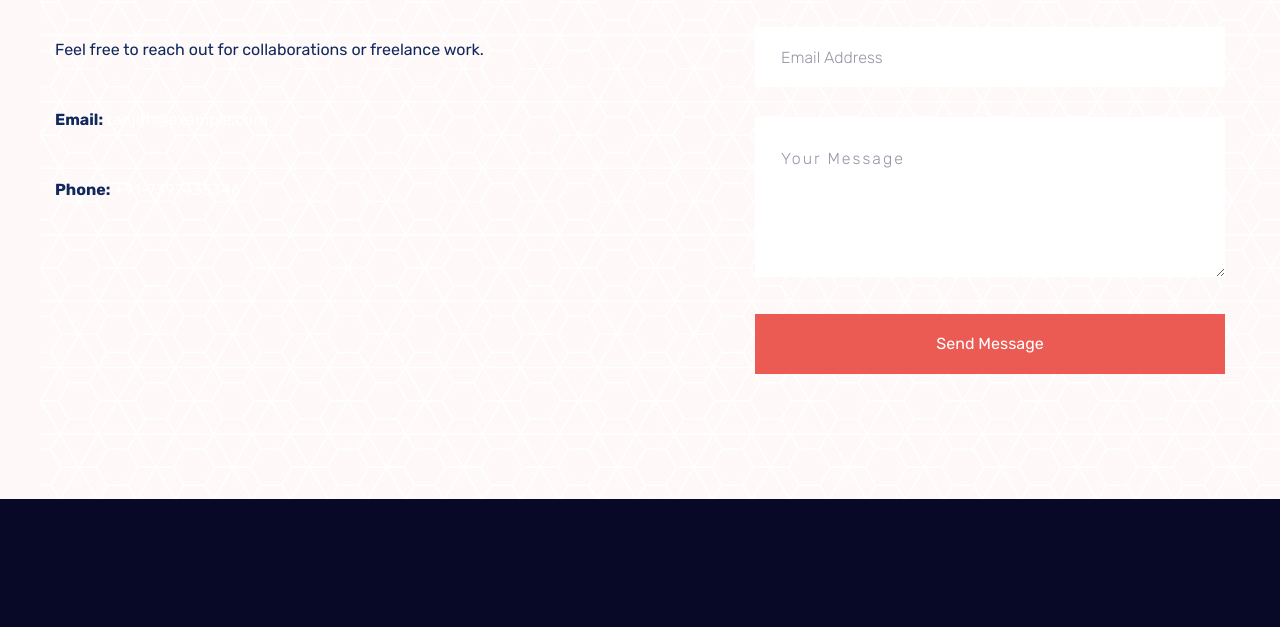
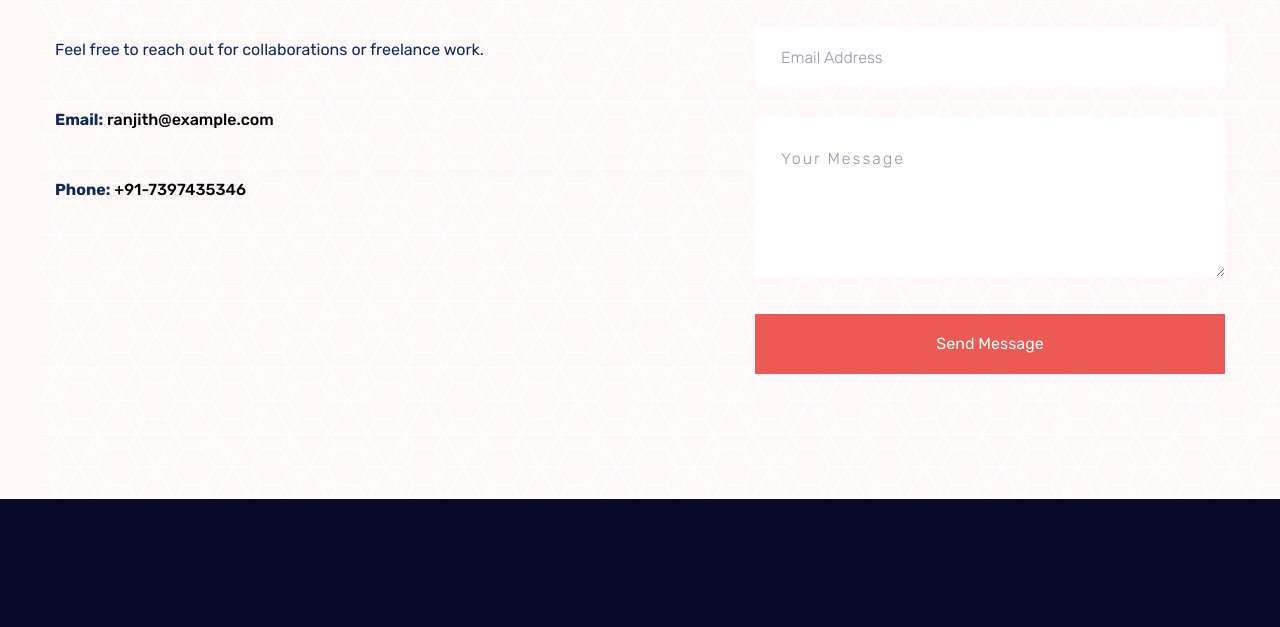
Before and after one commit to Ranjithkumar46/sky_line, a plain HTML site: page portfolio_details.html in a window 1280 px wide. Shown: the part 2571-3198 px from the top of the page. Drawn offline with Linux system fonts and the light colour scheme.

Commit message:
portfolio_details.html

```diff
--- a/portfolio_details.html
+++ b/portfolio_details.html
@@ -61,6 +61,17 @@
     footer p, footer a {
       animation: fadeInUp 1.5s ease;
     }
+
+    .contact-link {
+  color: black;        /* Makes text black */
+  text-decoration: none; /* Removes underline */
+  font-weight: 500;
+}
+
+.contact-link:hover {
+  color: #ff6600;      /* Highlight color when hovered */
+  text-decoration: underline;
+}
   </style>
 </head>
 <body>
@@ -220,10 +231,10 @@
               <h3>Let’s Work Together!</h3>
               <p>Feel free to reach out for collaborations or freelance work.</p>
               <p><strong>Email:</strong>
-               <a href="mailto:ranjith@example.com">ranjith@example.com</a>
+               <a href="mailto:ranjith@example.com" class="contact-link">ranjith@example.com</a>
                 </p>
                <p><strong>Phone:</strong>
-                 <a href="tel:+917397435346">+91-7397435346</a>
+                 <a href="tel:+917397435346" class="contact-link" >+91-7397435346</a>
                  </p>
             </div>
           </div>
```
